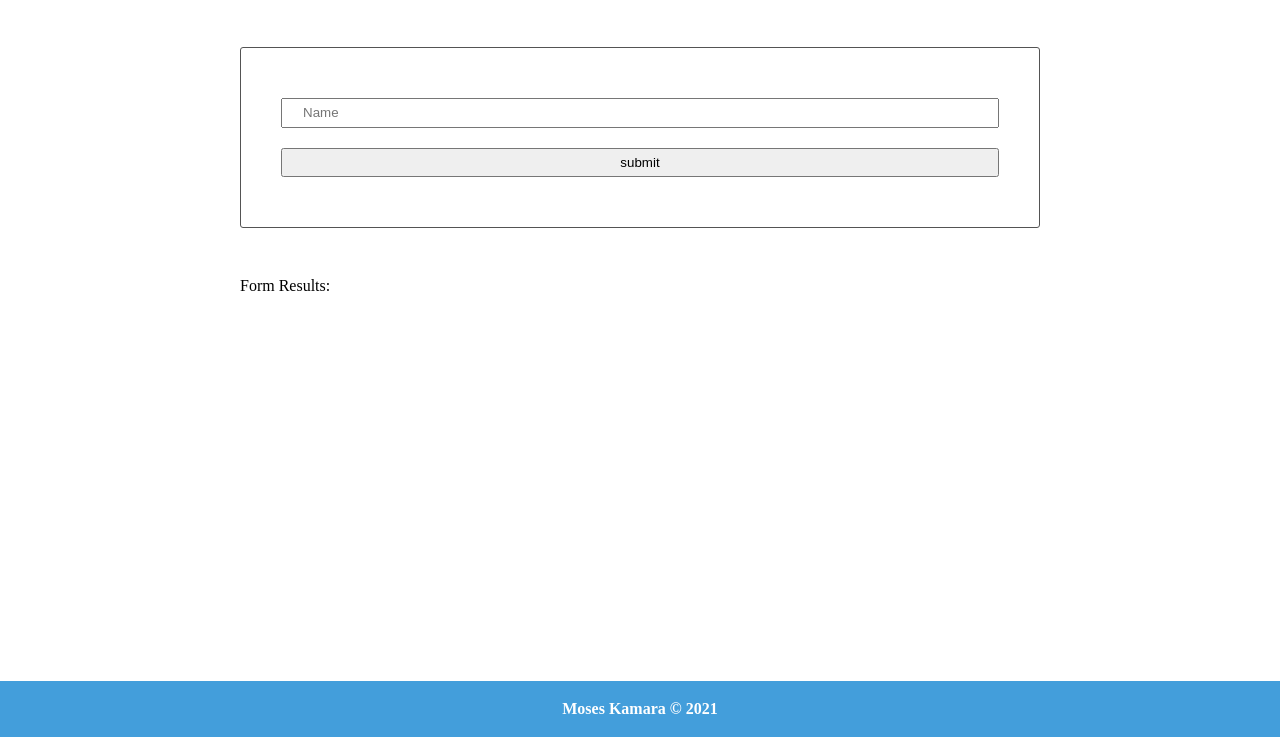
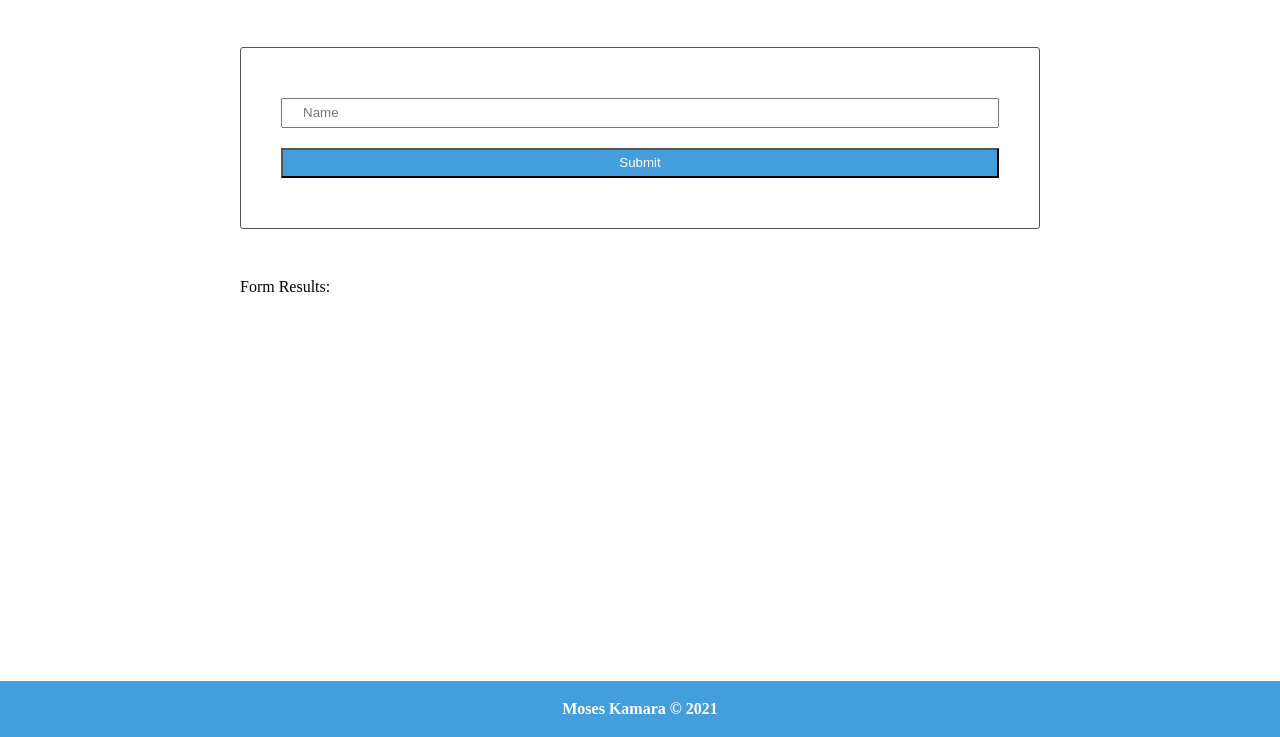
Before and after one commit to kamara-moses/Evaluate-News-NLP, a website built with webpack: page src/client/views/index.html in a window 1280 px wide. Shown: the part 63-800 px from the top of the page. Built offline with nearby package versions, Linux system fonts and the light colour scheme.

Commit message:
changed some of the styling in the form

```diff
--- a/src/client/styles/form.scss
+++ b/src/client/styles/form.scss
@@ -10,3 +10,16 @@ input {
     line-height: 16px;
     margin: 10px 0;
 }
+
+#button {
+    padding: 5px 20px;
+    width: 100%;
+    line-height: 16px;
+    margin: 10px 0;
+    background-color: #439edb;
+    color: #fff;
+}
+
+#button:hover {
+    background-color: #f1b9b2;
+}
--- a/src/client/views/index.html
+++ b/src/client/views/index.html
@@ -20,7 +20,7 @@
             <section>
                 <form class="" onsubmit="return handleSubmit(event)">
                     <input id="name" type="text" name="input" value="" onblur="onBlur()" placeholder="Name">
-                    <input type="submit" name="" value="submit" onclick="return handleSubmit(event)" onsubmit="return handleSubmit(event)">
+                    <input id="button" type="submit" name="" value="Submit" onclick="return handleSubmit(event)" onsubmit="return handleSubmit(event)">
                 </form>
             </section>
 
```
